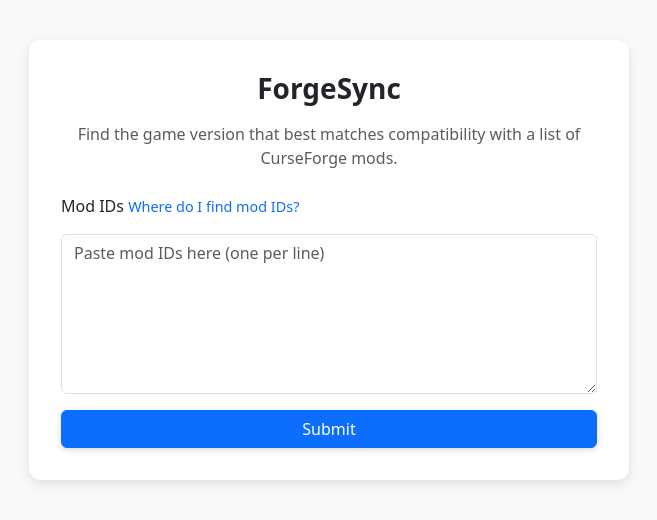
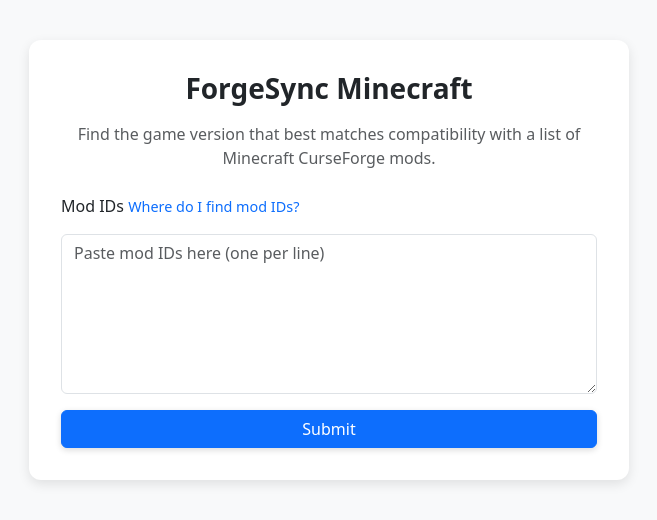
Before and after one commit to ac-jurd/ForgeSync, a Flask app: page / in a window 1280 px wide. Shown: the top 520 px of the page, without its empty margins (311-968 px from the left). Run offline with Flask 3, Linux system fonts and the light colour scheme; parts of the project's set-up code (start-up, migrations or seed data) failed here and were passed over.

Commit message:
Specified Minecraft on home page

```diff
--- a/templates/index.html
+++ b/templates/index.html
@@ -21,9 +21,9 @@
   <body>
     <div id="page-container">
       <div id="tool-card">
-        <h1 class="h3 fw-bold text-center mb-3">ForgeSync</h1>
+        <h1 class="h3 fw-bold text-center mb-3">ForgeSync Minecraft</h1>
         <p class="text-center text-muted mb-4">
-          Find the game version that best matches compatibility with a list of CurseForge mods.
+          Find the game version that best matches compatibility with a list of Minecraft CurseForge mods.
         </p>
 
         <div class="mb-3">
```
